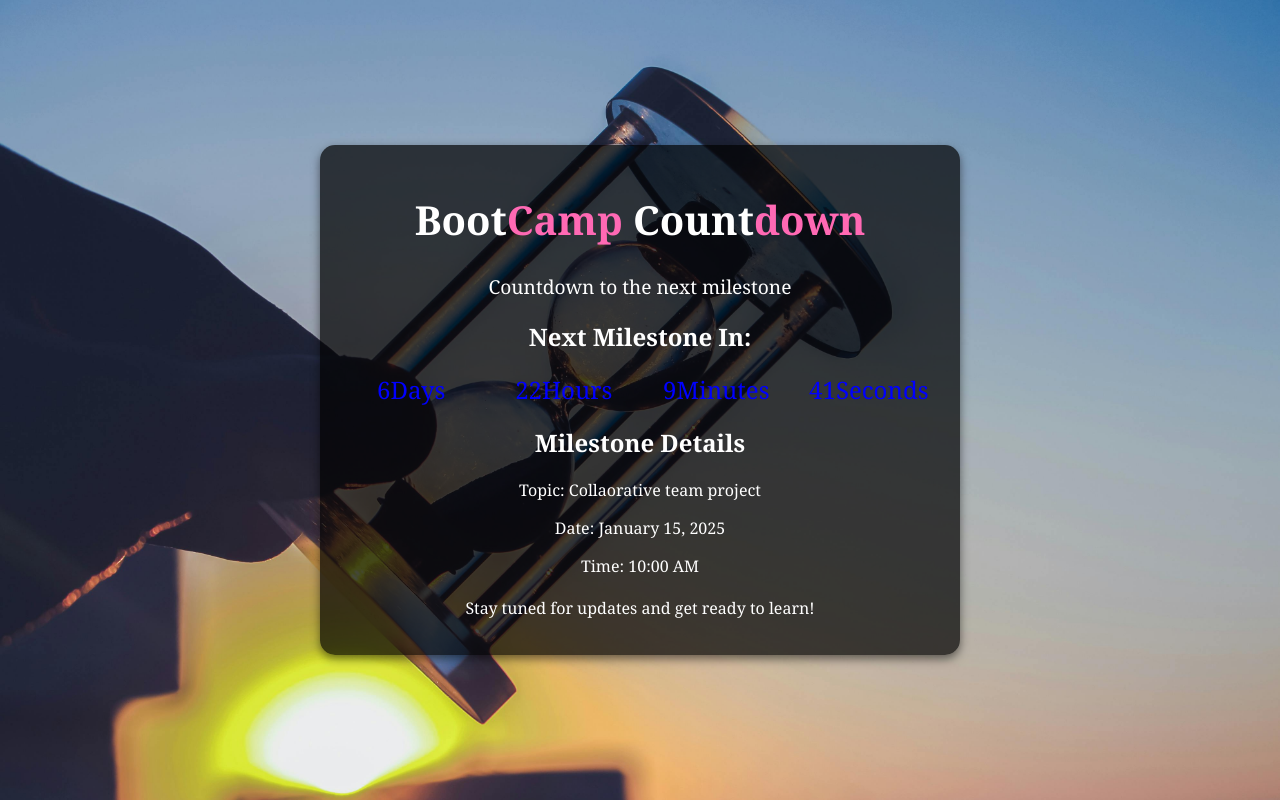
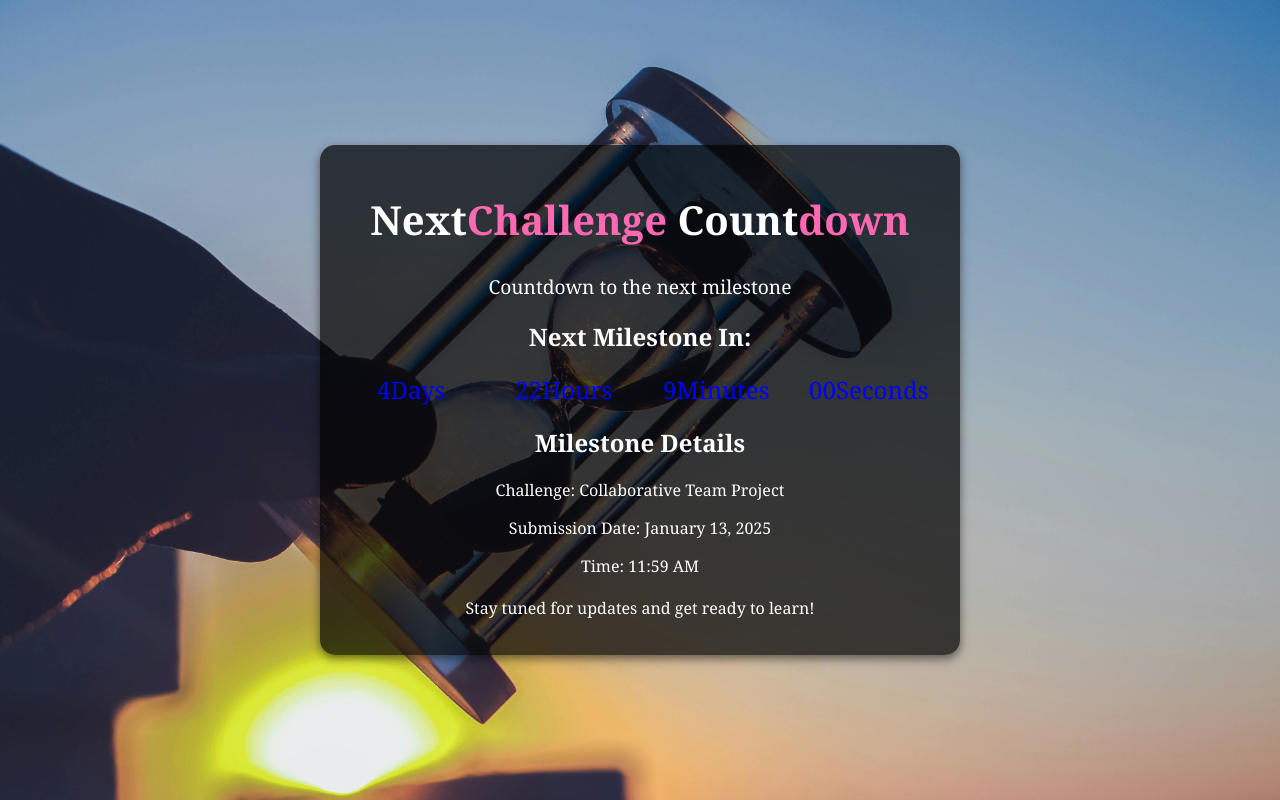
Before and after one commit to p-e-a-c-e2/BootCamp-Challenge-1, a plain HTML site: page index.html in a window 1280 px wide. Drawn offline with Linux system fonts and the light colour scheme.

Commit message:
styles.css, images

```diff
--- a/index.html
+++ b/index.html
@@ -3,13 +3,13 @@
 <head>
   <meta charset="UTF-8">
   <meta name="viewport" content="width=device-width, initial-scale=1.0">
-  <title>BootCamp Countdown Page</title>
+  <title>Countdown Page</title>
   <link rel="stylesheet" href="styles.css">
 </head>
 <body>
   <div class="container">
     <header>
-      <h1>Boot<span style="color: hotpink;">Camp</span> Count<span style="color: hotpink;">down</span></h1>
+      <h1>Next<span style="color: hotpink;">Challenge</span> Count<span style="color: hotpink;">down</span></h1>
       <p>Countdown to the next milestone</p>
     </header>
 
@@ -26,9 +26,9 @@
 
       <section class="milestone-info">
         <h2>Milestone Details</h2>
-        <p>Topic: Collaorative team project</p>
-        <p>Date: January 15, 2025</p>
-        <p>Time: 10:00 AM</p>
+        <p>Challenge: Collaborative Team Project</p>
+        <p>Submission Date: January 13, 2025</p>
+        <p>Time: 11:59 AM</p>
       </section>
     </main>
 
--- a/script.js
+++ b/script.js
@@ -1,4 +1,4 @@
-const milestoneDate = new Date("January 15, 2025 10:00:00").getTime();
+const milestoneDate = new Date("January 13, 2025 10:00:00").getTime();
 
 function updateCountdown() {
   const now = new Date().getTime();
@@ -17,7 +17,7 @@ function updateCountdown() {
 
   document.getElementById("days").innerText = days;
   document.getElementById("hours").innerText = hours;
-  document.getElementById("minutes").innerText = minutes;
+  document.getElementById("minutes").innerText = minutes;git
   document.getElementById("seconds").innerText = seconds;
 }
 
```
